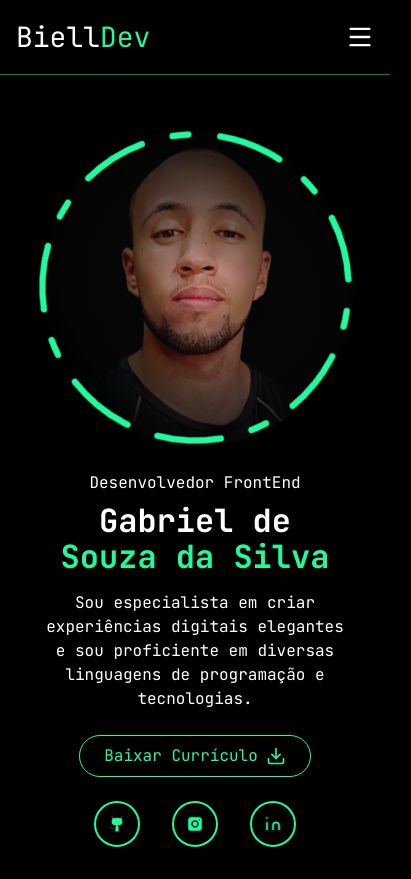
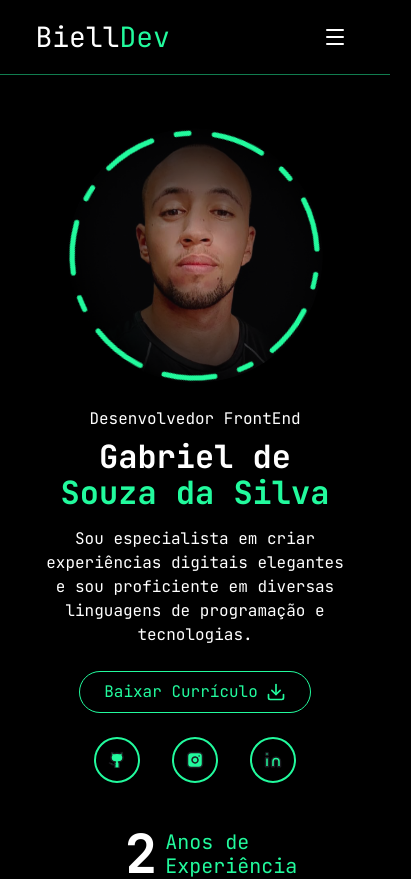
Before and after one commit to BiellSouza/Portfolio-Front, a React (Vite) app: page / in a window 390 px wide. Shown: the top 879 px of the page, 411 px wide, since content can reach past the window. Built offline with nearby package versions, Linux system fonts and the light colour scheme.

Commit message:
fix: Corrige scroll da Navbar

```diff
--- a/src/Index.jsx
+++ b/src/Index.jsx
@@ -24,6 +24,4 @@ function Index() {
 
 export default Index;
 
-// Linkar curriculo;
-// Linkar redes sociais
 // Criar projetos e preparar imagem no figma - Linkar o projeto e repositorio
--- a/src/sections/Hero.jsx
+++ b/src/sections/Hero.jsx
@@ -2,6 +2,7 @@ import React from "react";
 import imgProfile from "../assets/Imagens/GabrielBlack.png";
 import ButtonsSocial from "../components/ButtonsSocial";
 import AnimatedCounter from "../components/AnimatedCounter";
+import curriculo from "../../public/curriculo.pdf";
 
 function Hero() {
   return (
@@ -24,7 +25,12 @@ function Hero() {
             </div>
 
             <div className="flex flex-wrap items-center justify-center w-full gap-6 pt-6 desktop1:justify-start ">
-              <button className="flex gap-2 items-center bg-primary hover:bg-secondary  hover:scale-110 transition-all duration-300 px-6 py-2 rounded-full border border-secondary text-secondary hover:text-primary hover:border-primary cursor-pointer">
+              <a
+                href={curriculo}
+                download="Curriculo_Gabriel_Souza.pdf"
+                aria-label="Currículo de Gabriel"
+                className="flex gap-2 items-center bg-primary hover:bg-secondary  hover:scale-110 transition-all duration-300 px-6 py-2 rounded-full border border-secondary text-secondary hover:text-primary hover:border-primary cursor-pointer"
+              >
                 Baixar Currículo{" "}
                 <span>
                   <svg
@@ -44,7 +50,7 @@ function Hero() {
                     <path d="m7 10 5 5 5-5" />
                   </svg>
                 </span>
-              </button>
+              </a>
               <div className="flex gap-8">
                 <ButtonsSocial
                   icon={
@@ -64,6 +70,7 @@ function Hero() {
                       <path d="M9 18c-4.51 2-5-2-7-2" />
                     </svg>
                   }
+                  link="https://github.com/BiellSouza"
                 />
                 <ButtonsSocial
                   icon={
@@ -84,6 +91,7 @@ function Hero() {
                       <line x1="17.5" x2="17.51" y1="6.5" y2="6.5" />
                     </svg>
                   }
+                  link="https://www.instagram.com/biel.souza.904/"
                 />
                 <ButtonsSocial
                   icon={
@@ -104,13 +112,14 @@ function Hero() {
                       <circle cx="4" cy="4" r="2" />
                     </svg>
                   }
+                  link="https://www.linkedin.com/in/gabriel-souza-b9945929a/"
                 />
               </div>
             </div>
           </div>
         </div>
 
-        <div className="relative max-w-[350px] desktop1:max-w-full flex items-center justify-center">
+        <div className="relative w-[80%] max-w-[350px] desktop1:max-w-full flex items-center justify-center">
           <svg
             className="absolute inset-0 w-full h-full animate-spin-slow"
             viewBox="0 0 100 100"
--- a/src/sections/Navbar.jsx
+++ b/src/sections/Navbar.jsx
@@ -1,9 +1,28 @@
-import React, { useState } from "react";
+import React, { useState, useEffect } from "react";
 import { Link as ScrollLink } from "react-scroll";
 import { Menu, X } from "lucide-react";
 
 export default function Navbar() {
   const [open, setOpen] = useState(false);
+
+  useEffect(() => {
+    // Calcula o espaço ocupado pela scrollbar
+    const scrollbarWidth =
+      window.innerWidth - document.documentElement.clientWidth;
+
+    if (open) {
+      document.body.style.overflow = "hidden";
+      document.body.style.paddingRight = `${scrollbarWidth}px`; // evita o "pulo"
+    } else {
+      document.body.style.overflow = "";
+      document.body.style.paddingRight = "";
+    }
+
+    return () => {
+      document.body.style.overflow = "";
+      document.body.style.paddingRight = "";
+    };
+  }, [open]);
 
   const links = ["Início", "Serviços", "Trabalhos", "Resumo"];
 
@@ -11,7 +30,7 @@ export default function Navbar() {
     <>
       {/* NAVBAR - Versão desktop */}
       <div className="hidden desktop1:flex justify-between items-center w-full fixed top-0 left-0 bg-[#0d0d0f]/80 backdrop-blur-md border-b border-secondary border-opacity-50 z-50">
-        <div className="w-[90%] max-w-[1215px] mx-auto flex justify-between items-center py-4 px-4 ">
+        <div className="w-[90%] max-w-[1215px] mx-auto flex justify-between items-center p-4 ">
           <div>
             <h1 className="text-white text-[32px]">
               Biell<span className="text-secondary">Dev</span>
@@ -48,39 +67,47 @@ export default function Navbar() {
       </div>
 
       {/* SIDEBAR - Versão mobile/tablet */}
-      <div className="lg:hidden fixed top-0 left-0 w-full p-4 border-b bg-black border-secondary border-opacity-50 z-50 flex justify-between items-center">
+      <div className="lg:hidden fixed top-0 left-0 w-full flex justify-center bg-black border-b border-secondary border-opacity-50 z-50">
+        {/* Container centralizado com max-width */}
+        <div className="w-[90%] max-w-[1215px] flex justify-between items-center p-4 ">
           {/* Logo */}
           <h1 className="text-white text-[28px]">
             Biell<span className="text-secondary">Dev</span>
           </h1>
 
           {/* Botão abrir menu (fora) */}
-        {!open && (
           <button
             onClick={() => setOpen(true)}
-            className="text-white hover:text-secondary transition"
+            aria-label="Abrir menu"
+            className="w-10 h-10 flex items-center justify-center text-white hover:text-secondary transition"
           >
-            <Menu size={28} />
+            <Menu
+              size={24}
+              className={`${
+                open ? "opacity-0" : "opacity-100"
+              } transition-opacity duration-200`}
+            />
           </button>
-        )}
 
-        {/* Menu lateral */}
+          {/* SIDEBAR */}
           <div
-          className={`fixed top-0 left-0 h-full w-[70%] bg-black border-r border-secondary border-opacity-40 transform ${
+            className={`fixed top-0 left-0 h-full w-[80%] bg-black border-r border-secondary border-opacity-40 transform ${
               open ? "translate-x-0" : "-translate-x-full"
             } transition-transform duration-300 ease-in-out p-8 flex flex-col gap-8 z-50`}
           >
-          {/* Header interno da sidebar (logo + botão fechar) */}
-          <div className="flex justify-between items-center mb-8">
-            <h1 className="text-white text-[28px]">
+            {/* Header interno (logo + botão fechar) */}
+            <div className="flex justify-between items-center mb-8 gap-6">
+              <h1 className="text-white text-[22px]">
                 Biell<span className="text-secondary">Dev</span>
               </h1>
 
+              {/* Botão fechar */}
               <button
                 onClick={() => setOpen(false)}
-              className="text-white hover:text-secondary transition"
+                aria-label="Fechar menu"
+                className="w-10 h-10 flex items-center justify-center text-white hover:text-secondary transition"
               >
-              <X size={28} />
+                <X size={24} />
               </button>
             </div>
 
@@ -104,16 +131,7 @@ export default function Navbar() {
                 </li>
               ))}
             </ul>
-
-          {/* Botão "Sobre mim" */}
-          {/* <button
-            onClick={() => setOpen(false)}
-            className="bg-secondary py-2 px-4 rounded-full text-black hover:scale-110 transition-transform duration-300 hover:bg-primary hover:text-secondary hover:border hover:border-secondary mt-8"
-          >
-            <ScrollLink to="sobre" smooth={true} duration={600} offset={-70}>
-              Sobre mim
-            </ScrollLink>
-          </button> */}
+          </div>
         </div>
       </div>
     </>
```
Also changed, not shown: 1 other file (tests, documents, lock files or other folders). Lines whose indentation alone changed are shown as unchanged.
